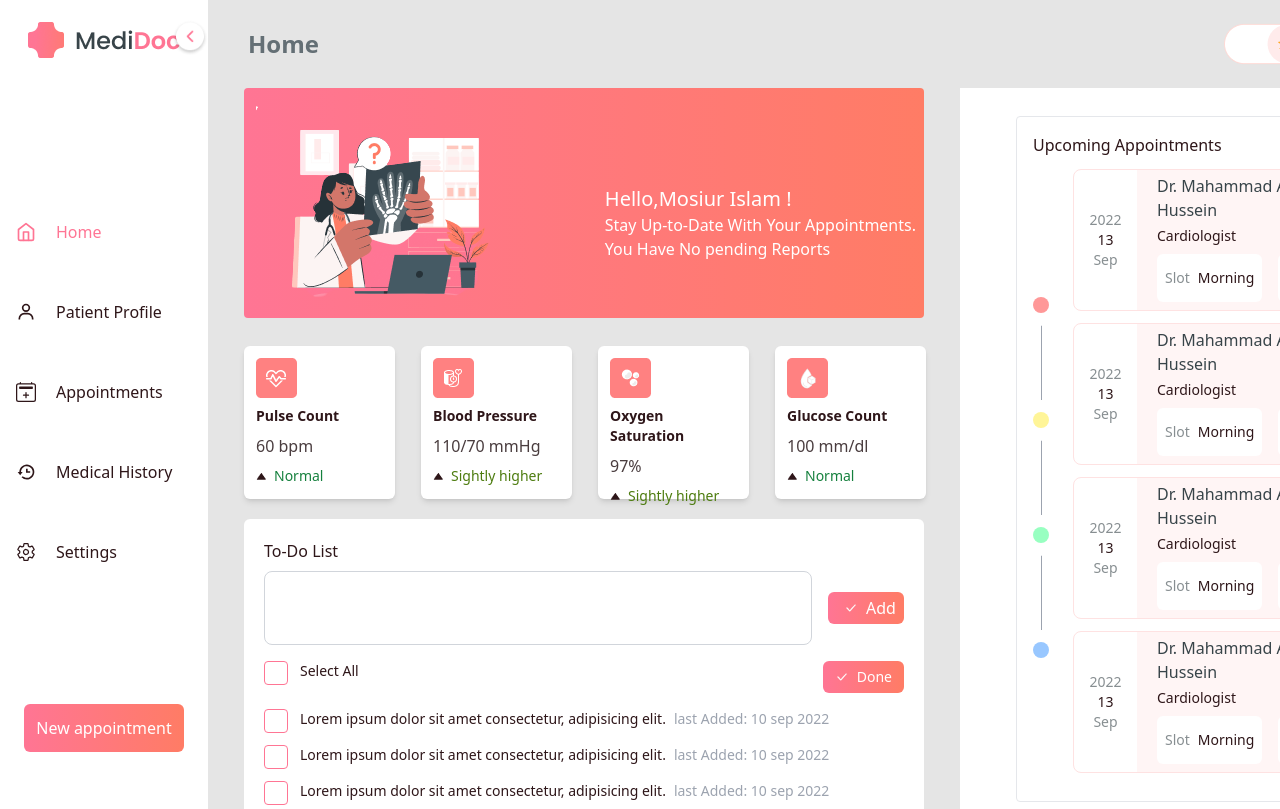
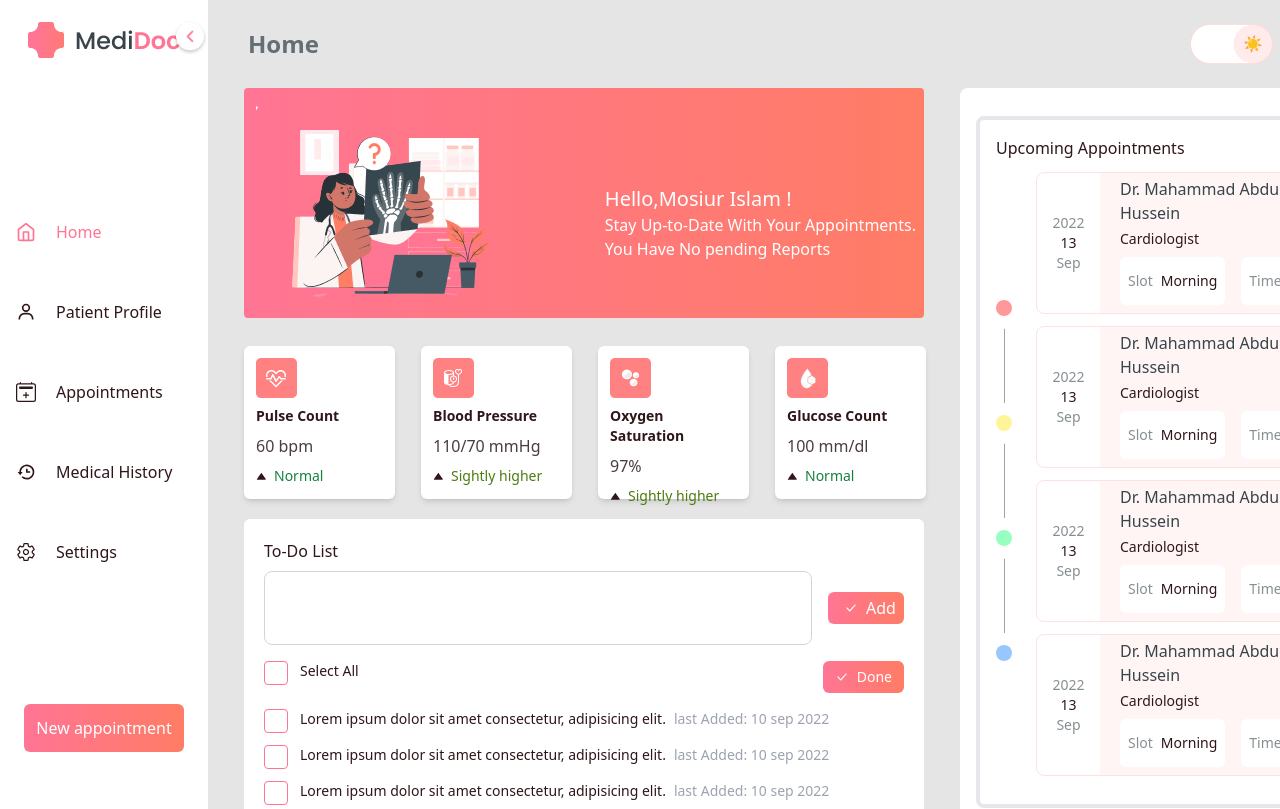
Before and after one commit to Moisur/Rainire-website-2, a React (Create React App) app: page / in a window 1280 px wide. Shown: the top 809 px of the page. Built offline with nearby package versions, Linux system fonts and the light colour scheme.

Commit message:
Pc Responsive cliclre

```diff
--- a/src/Components/Home/Home.js
+++ b/src/Components/Home/Home.js
@@ -113,11 +113,11 @@ const Home = () => {
                                              Upcoming   Appointments
                 ============================================================================================
                 */}
-            <div className='mb-10 '>
-                <div className='w-full bg-primary  lg:py-3 md:py-5 md:px-10 '>
+            <div className='mb-10 md:mr-10'>
+                <div className='w-full bg-primary md:rounded-lg lg:py-3 md:py-5  '>
 
 
-                    <div className='border p-4 m-4 rounded hidden md:block'>
+                    <div className='border-4  p-4 m-4  rounded md:rounded-lg hidden md:block'>
                         <h1 className=' text-base mb-3 font-medium text-neutral text-left'>Upcoming Appointments</h1>
                         <div className=' flex items-center' >
                             <div className=' flex flex-col items-center lg:mr-6 mr-3'>
```
